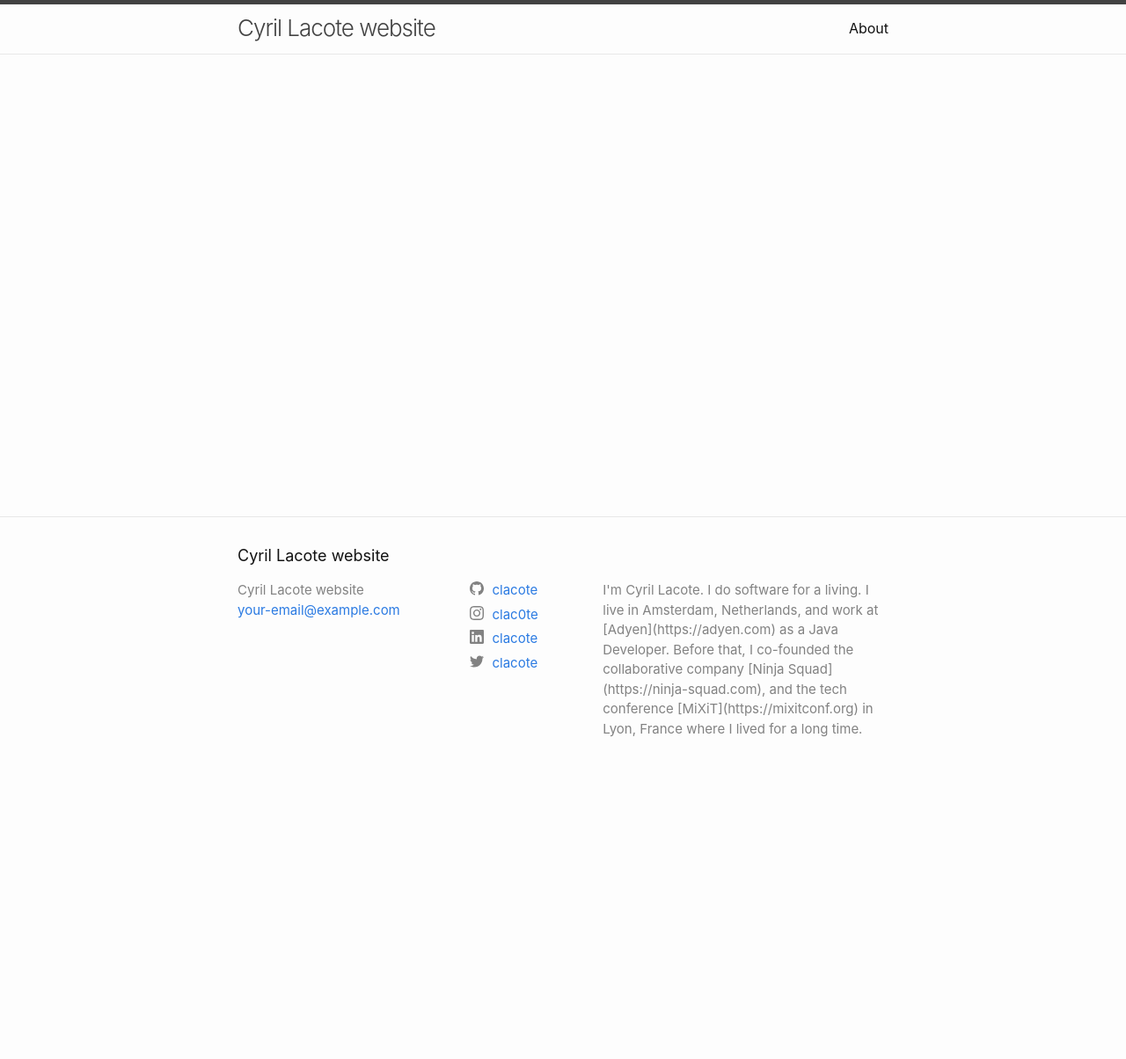
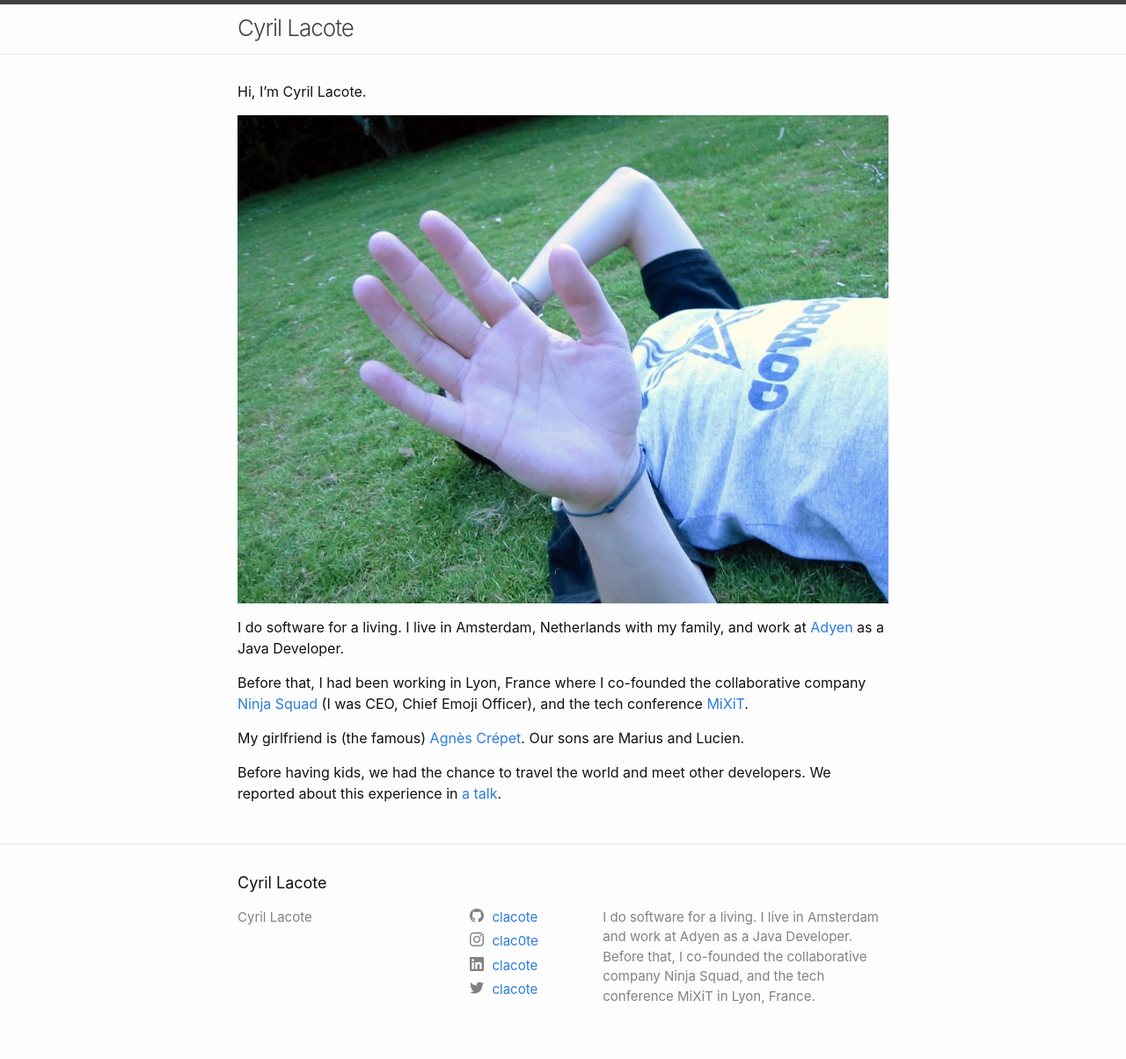
Before and after one commit to clacote/clacote-website, a Jekyll site: the page built from index.md, in a window 1280 px wide. Shown: the whole page at 88% size. Built offline with Jekyll 4.4.1, drawn with Linux system fonts in a browser that asks for light colours; before the commit the page ends 900 px from its top, so only the background shows below that.

Commit message:
Better content

```diff
--- a/_config.yml
+++ b/_config.yml
@@ -13,16 +13,15 @@
 # you will see them accessed via {{ site.title }}, {{ site.email }}, and so on.
 # You can create any custom variable you would like, and they will be accessible
 # in the templates via {{ site.myvariable }}.
-title: Cyril Lacote website
-email: your-email@example.com
+title: Cyril Lacote
+email: ""
 description: >- # this means to ignore newlines until "baseurl:"
-  I'm Cyril Lacote. I do software for a living.
-  I live in Amsterdam, Netherlands, and work at [Adyen](https://adyen.com) as a Java Developer.
-  Before that, I co-founded the collaborative company [Ninja Squad](https://ninja-squad.com),
-  and the tech conference [MiXiT](https://mixitconf.org) in Lyon, France
-  where I lived for a long time.
+  I do software for a living.
+  I live in Amsterdam and work at Adyen as a Java Developer.
+  Before that, I co-founded the collaborative company Ninja Squad,
+  and the tech conference MiXiT in Lyon, France.
 baseurl: "" # the subpath of your site, e.g. /blog
-url: "" # the base hostname & protocol for your site, e.g. http://example.com
+url: "https://cyril.lacote.org" # the base hostname & protocol for your site, e.g. http://example.com
 twitter_username:   clacote
 github_username:    clacote
 instagram_username: clac0te
--- a/index.md
+++ b/index.md
@@ -4,3 +4,22 @@
 
 layout: home
 ---
+
+Hi, I'm Cyril Lacote.
+
+![Cyril Lacote](/assets/cyril.jpg)
+
+I do software for a living.
+I live in Amsterdam, Netherlands with my family,
+and work at [Adyen](https://adyen.com) as a Java Developer.
+
+Before that, I had been working in Lyon, France where I co-founded the
+collaborative company [Ninja Squad](https://ninja-squad.com)
+(I was CEO, Chief Emoji Officer),
+and the tech conference [MiXiT](https://mixitconf.org).
+
+My girlfriend is (the famous) [Agnès Crépet](https://agnescrepet.org).
+Our sons are Marius and Lucien.
+
+Before having kids, we had the chance to travel the world and meet other developers.
+We reported about this experience in [a talk](https://blog.ninja-squad.com/2016/11/24/keynote-codeurs-en-seine/).
```
Also changed, not shown: about.md (deleted, +0 -11 lines), assets/cyril.jpg (added).
